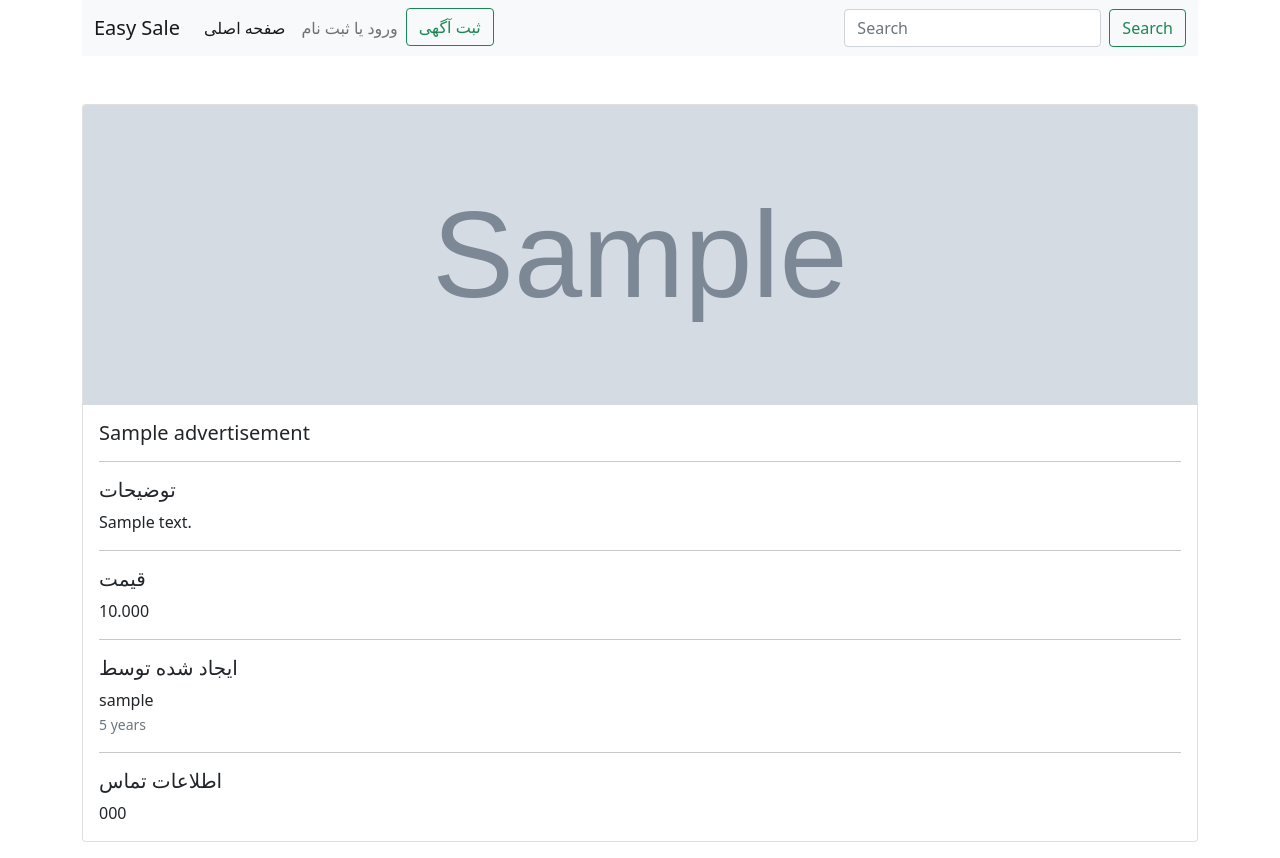
After one commit to AliiHeydarii/-Django, a Django app: page /ad-detail/1 in a window 1280 px wide. The commit adds this page. Run offline with Django 4.2, Linux system fonts and the light colour scheme; tables that the repository leaves empty hold one stand-in row (values such as "Sample post"); grey boxes marked "Sample" are stand-in pictures.

Commit message:
change templates for index and ad-detail page , create view for detial page

```diff
--- /dev/null
+++ b/advertisement/templates/advertisement/ad_detail.html
@@ -0,0 +1,49 @@
+{% extends 'base.html' %}
+
+{% block title %}
+    {{ad.title}}
+{% endblock %}
+
+{% block content %}
+
+<div class="container mt-5">
+    <div class="card mb-3">
+        <img src="{{ad.image.url}}" class="card-img-top" alt="..." style="height: 300px; object-fit: cover; cursor: pointer;"
+        data-bs-toggle="modal" data-bs-target="#imageModal">
+        <div class="card-body">
+          <h5 class="card-title">{{ad.title}}</h5>
+          <hr>
+          <h5>توضیحات</h5>
+          <p class="card-text"> {{ad.description}} </p>
+          <hr>
+          <h5> قیمت </h5>
+          <p class="card-text"> {{ad.price}} </p>
+          <hr>
+          <h5>ایجاد شده توسط</h5>
+          <span> {{ad.user}} </span>
+          <p class="card-text"><small class="text-muted"> {{ad.created|timesince}} </small></p>
+          <hr>
+          <h5>اطلاعات تماس</h5>
+          <span> {{ad.user.phone_number}} </span>
+
+        </div>
+      </div>
+</div>
+
+
+<div class="modal fade" id="imageModal" tabindex="-1" aria-labelledby="imageModalLabel" aria-hidden="true">
+    <div class="modal-dialog modal-dialog-centered">
+        <div class="modal-content">
+            <div class="modal-header">
+                <h5 class="modal-title" id="imageModalLabel">Full-Size Image</h5>
+                <button type="button" class="btn-close" data-bs-dismiss="modal" aria-label="Close"></button>
+            </div>
+            <div class="modal-body text-center">
+                <!-- تصویر با سایز اصلی -->
+                <img src="{{ ad.image.url }}" class="img-fluid" alt="Full-Size Image">
+            </div>
+        </div>
+    </div>
+</div>
+
+{% endblock %}
--- a/advertisement/urls.py
+++ b/advertisement/urls.py
@@ -2,5 +2,6 @@ from django.urls import path
 from . import views
 
 urlpatterns = [
-    path('' , views.IndexView.as_view() , name='index')
+    path('' , views.IndexView.as_view() , name='index'),
+    path('ad-detail/<int:pk>',views.AdDetailView.as_view(),name='ad-detail')
 ]
--- a/advertisement/views.py
+++ b/advertisement/views.py
@@ -1,4 +1,4 @@
-from django.shortcuts import render
+from django.shortcuts import render,get_object_or_404
 from .models import Advertisement
 from django.views import View
 # Create your views here.
@@ -8,3 +8,10 @@ class IndexView(View):
         ad_list = Advertisement.objects.all()
         context = {'ad_list':ad_list}
         return render(request,'advertisement/index.html',context)
+
+
+class AdDetailView(View):
+    def get(self,request,pk):
+        ad = get_object_or_404(Advertisement,pk=pk)
+        context = {'ad' : ad}
+        return render(request,'advertisement/ad_detail.html' , context)
--- a/templates/base.html
+++ b/templates/base.html
@@ -11,6 +11,9 @@
     <title> {% block title %} {% endblock %}</title>
   </head>
   <body>
+    <div class="container">
+    {% include 'navbar.html' %}
+  </div>
     {% block content %}
     {% endblock %}
 
--- a/templates/navbar.html
+++ b/templates/navbar.html
@@ -7,13 +7,13 @@
         <a class="navbar-brand" href="{% url 'index' %}">Easy Sale</a>
         <ul class="navbar-nav me-auto mb-2 mb-lg-0">
           <li class="nav-item">
-            <a class="nav-link active" aria-current="page" href="#">Home</a>
+            <a class="nav-link active" aria-current="page" href="{% url 'index' %}">صفحه اصلی</a>
           </li>
           <li class="nav-item">
-            <a class="nav-link" href="#">Link</a>
+            <a class="nav-link" href="#">ورود یا ثبت نام</a>
           </li>
           <li class="nav-item">
-            <a class="nav-link disabled" href="#" tabindex="-1" aria-disabled="true">Disabled</a>
+            <a class="btn btn-outline-success " href="#" tabindex="-1" aria-disabled="true">ثبت آگهی </a>
           </li>
         </ul>
         <form class="d-flex">
```
Also changed, not shown: advertisement/templates/advertisement/index.html (+7 -6 lines), advertisement/templates/advertisement/product_detial.html (deleted, +0 -16 lines), 1 other file.
